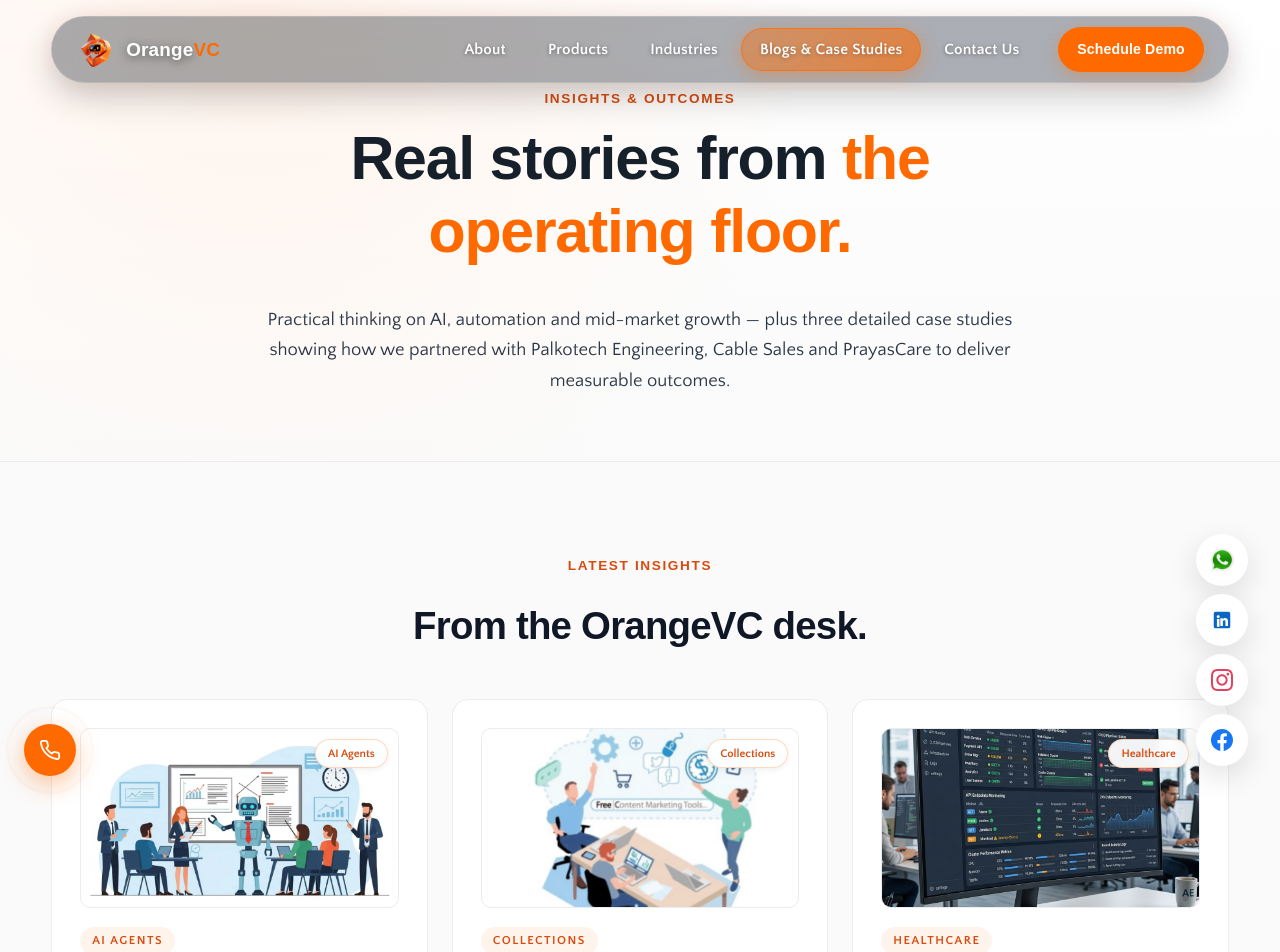
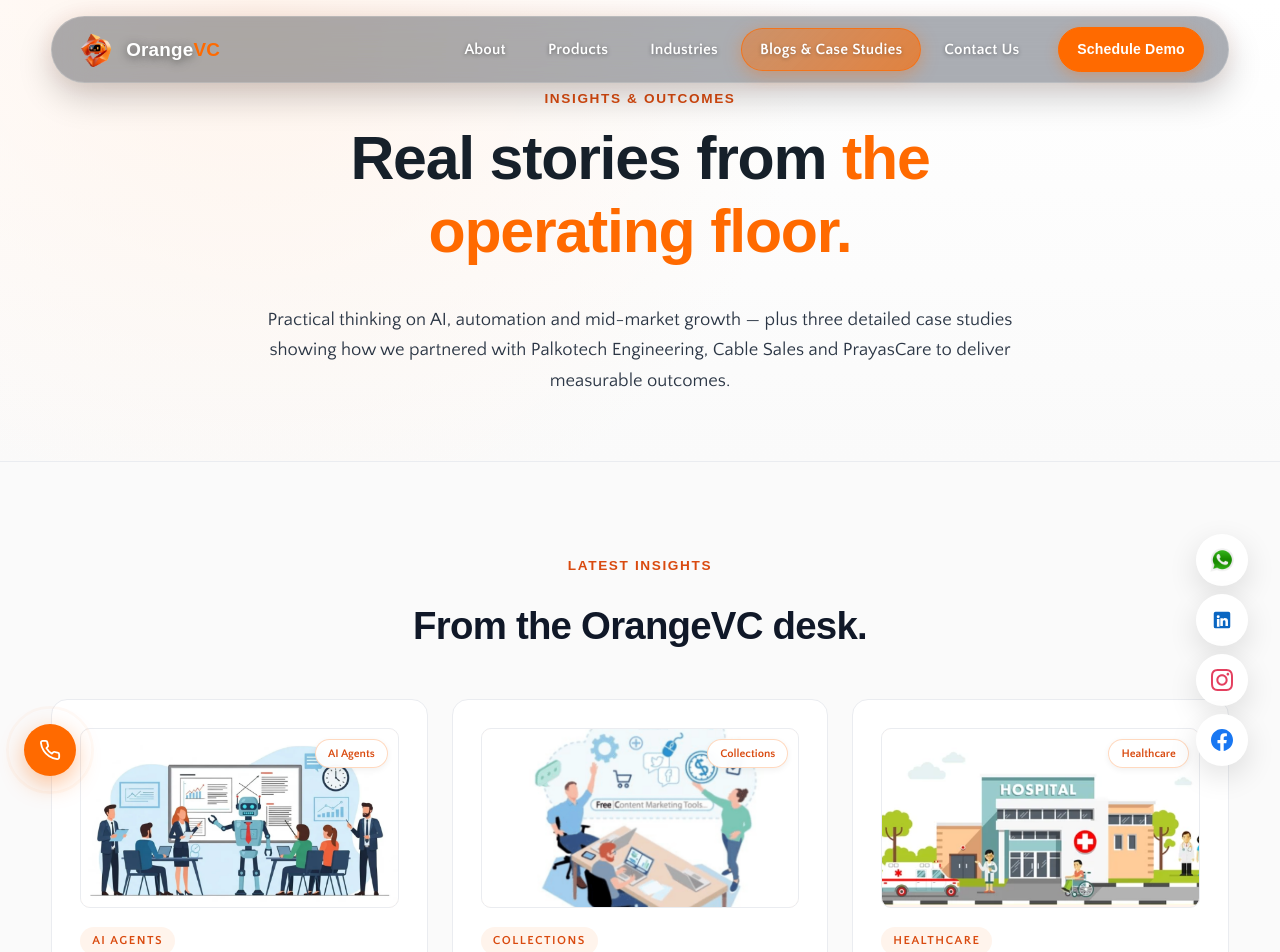
Before and after one commit to VirtualCare14/orangevc_site_main_nextjs, a Next.js app: page /blog in a window 1280 px wide. Shown: the top 952 px of the page. Built offline with nearby package versions, Linux system fonts and the light colour scheme; a web font is replaced by a local one.

Commit message:
Update Hospital OS card image in Blog Insights section

```diff
--- a/app/blog/page.js
+++ b/app/blog/page.js
@@ -53,7 +53,7 @@
             </article>
             <article className="blog-card">
               <div className="card-img-wrapper">
-                <Image src="/images/software.png" alt="Healthcare Hospital OS" fill sizes="(max-width: 768px) 100vw, 350px" style={{ objectFit: 'cover' }} />
+                <Image src="/images/blog-hospital-os.png" alt="Healthcare Hospital OS" fill sizes="(max-width: 768px) 100vw, 350px" style={{ objectFit: 'cover' }} />
                 <span className="card-img-badge">Healthcare</span>
               </div>
               <div className="blog-tag">Healthcare</div>
```
Also changed, not shown: public/images/blog-hospital-os.png (added).
